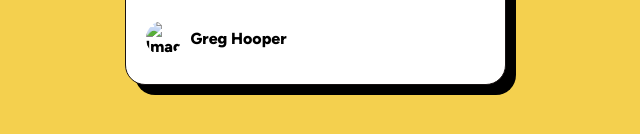
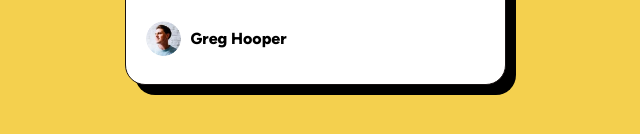
Before and after one commit to Antonio-Jacal/blog_card, a plain HTML site: page index.html in a window 1280 px wide. Shown: the part 590-724 px from the top of the page, 325-965 px from the left. Drawn offline with Linux system fonts and the light colour scheme.

Commit message:
Se arreglo la imagen icon

```diff
--- a/index.html
+++ b/index.html
@@ -29,7 +29,7 @@
         <p>These languages are the backbone of every website, defining structure, content, and presentation.</p>
       </section>
       <footer role="contentinfo" aria-label="Image Author Greg Hooper">
-        <img src="/blog-preview-card-main/assets/images/image-avatar.webp" alt="Image of Greg Hooper" id="avatar">
+        <img src="./assets/images/image-avatar.webp" alt="Image of Greg Hooper" id="avatar">
         <p>Greg Hooper</p>
       </footer>
     </article>
```
